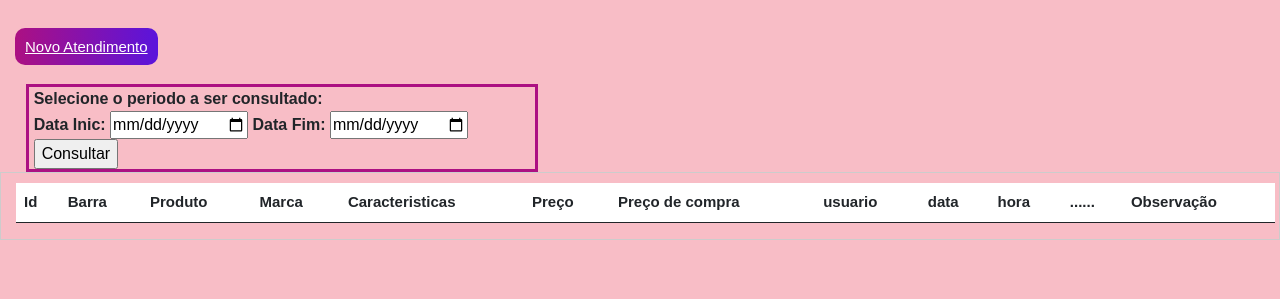
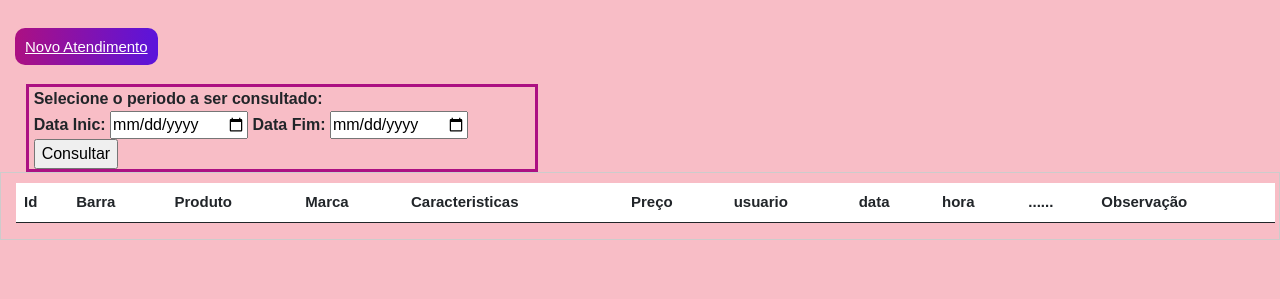
Before and after one commit to rodrigosilvadeoliveira/flowersmakesshop, a PHP site: page /vendasrealizadas.php in a window 1280 px wide. Shown: the part 167-466 px from the top of the page. Run offline with PHP 8.4, Linux system fonts and the light colour scheme; the visitor is signed in with stand-in values (Sample User, id 1); lists and menus that the app fills with data are empty; some libraries are stand-ins or nearby versions.

Commit message:
ocultar preço de compra

```diff
--- a/vendasrealizadas.php
+++ b/vendasrealizadas.php
@@ -80,7 +80,8 @@ $conexao = new mysqli($dbHost,$dbUsername,$dbPassword,$dbName);
       <th scope="col">Marca</th>
       <th scope="col">Caracteristicas</th>
       <th scope="col">Preço</th>
-      <th scope="col">Preço de compra</th>
+      <!--
+      <th scope="col">Preço de compra</th>-->
       <th scope="col">usuario</th>
       <th scope="col">data</th>
       <th scope="col">hora</th>
@@ -116,7 +117,7 @@ while($user_data = mysqli_fetch_assoc($result))
 
             echo "<td>" .$user_data['valordevenda']. "</td>";
 
-            echo "<td>" .$user_data['valordecompra']. "</td>";
+           // echo "<td>" .$user_data['valordecompra']. "</td>";
 
             echo "<td>" .$user_data['usuario']. "</td>";
 
```
